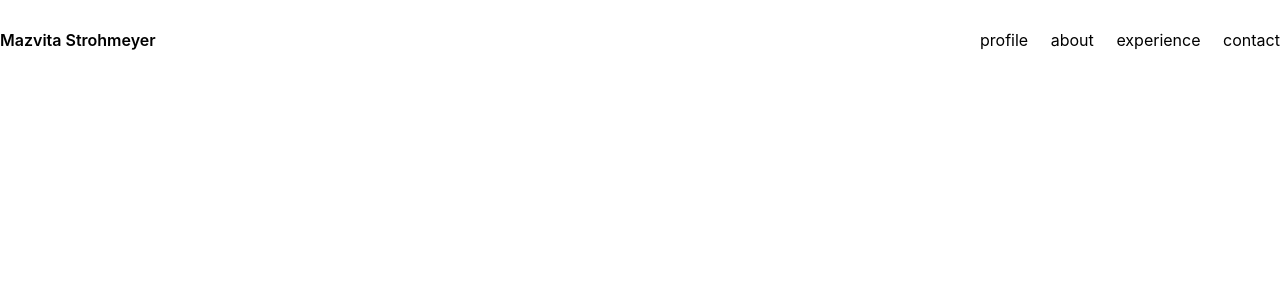
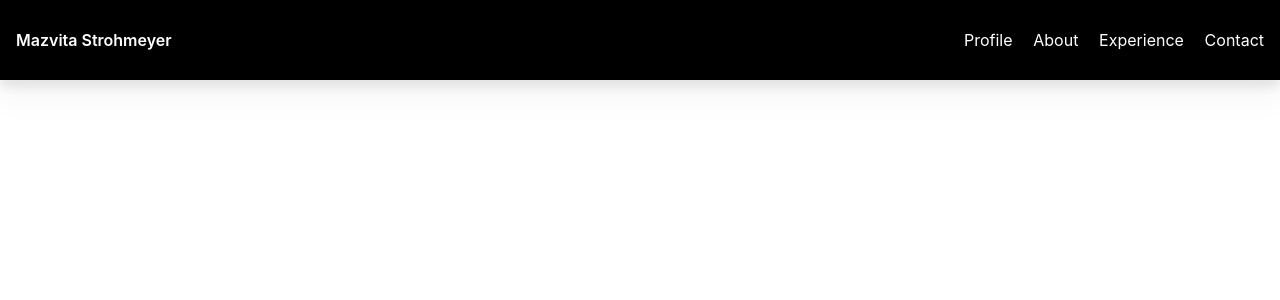
Before and after one commit to MakaChikava/MJC-Portfolio, a React (Create React App) app: page / in a window 1280 px wide. Shown: the top 300 px of the page. Built offline with nearby package versions, Linux system fonts and the light colour scheme.

Commit message:
nav color styling

```diff
--- a/src/App.js
+++ b/src/App.js
@@ -3,16 +3,16 @@ import './App.css';
 function App() {
   return (
     <div>
-      <nav className='flex justify-between h-[80px]'>
-        <div className='flex items-center'>
-          <span className='font-semibold'>Mazvita Strohmeyer</span>
+      <nav className='flex justify-between h-[80px] bg-black drop-shadow-xl'>
+        <div className='flex items-center ml-4'>
+          <span className='font-semibold text-white'>Mazvita Strohmeyer</span>
         </div>
 
-        <div className='flex items-center justify-between w-[300px]'>
-          <h1>profile</h1>
-          <h1>about</h1>
-          <h1>experience</h1>
-          <h1>contact</h1>
+        <div className='flex items-center justify-between mr-4 w-[300px]'>
+          <h1 className='text-white'>Profile</h1>
+          <h1 className='text-white'>About</h1>
+          <h1 className='text-white'>Experience</h1>
+          <h1 className='text-white'>Contact</h1>
         </div>
       </nav>
 
```
